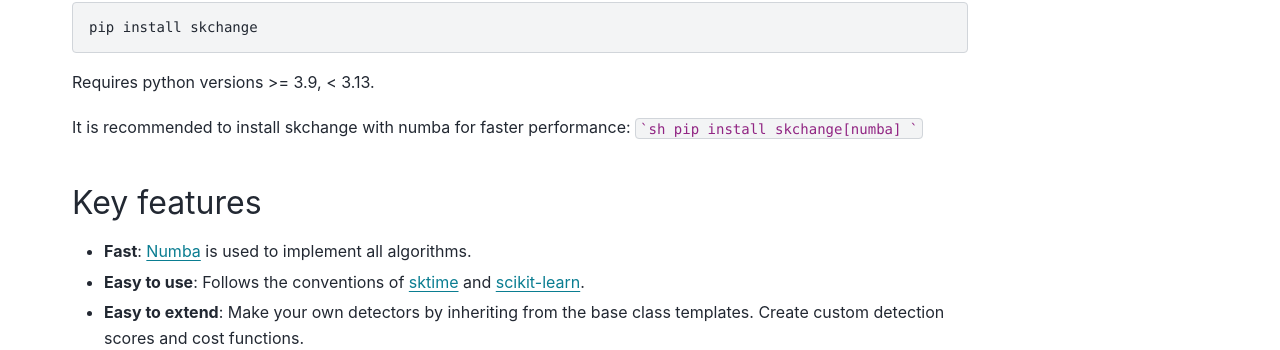
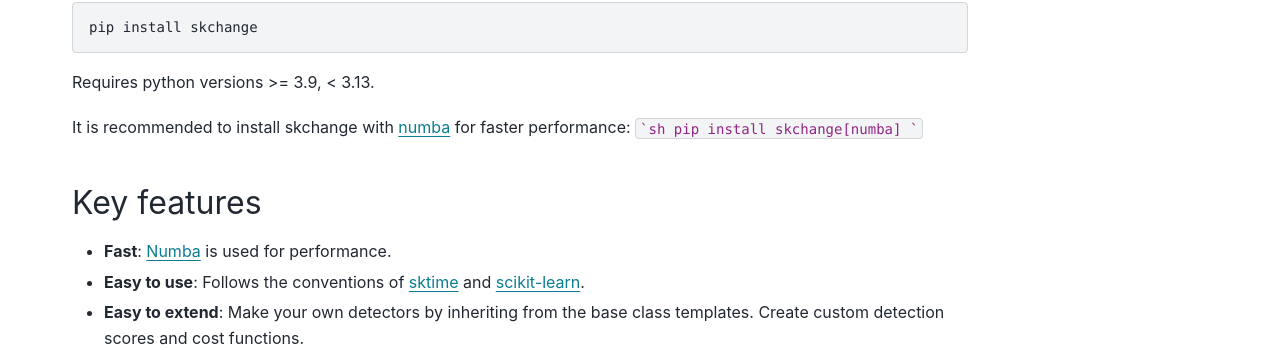
Before and after one commit to NorskRegnesentral/skchange, a Sphinx documentation site: the page built from docs/source/index.rst, in a window 1280 px wide and 900 px high. Shown: the part 360-710 px from the top of the window. Built offline with Sphinx 7.4.7 and the PyData theme 0.15.4, drawn with Linux system fonts in a browser that asks for light colours.

Commit message:
docs: update numba info

````diff
--- a/docs/source/index.rst
+++ b/docs/source/index.rst
@@ -18,7 +18,7 @@
 
 Requires python versions >= 3.9, < 3.13.
 
-It is recommended to install skchange with numba for faster performance:
+It is recommended to install skchange with `numba <https://numba.readthedocs.io>`_ for faster performance:
 ```sh
 pip install skchange[numba]
 ```
@@ -26,7 +26,7 @@
 Key features
 ------------
 
-- **Fast**: `Numba <https://numba.readthedocs.io>`_ is used to implement all algorithms.
+- **Fast**: `Numba <https://numba.readthedocs.io>`_ is used for performance.
 - **Easy to use**: Follows the conventions of `sktime <https://www.sktime.net>`_ and `scikit-learn <https://scikit-learn.org>`_.
 - **Easy to extend**: Make your own detectors by inheriting from the base class templates. Create custom detection scores and cost functions.
 - **Collective anomaly detection**: Detect intervals of anomalous behaviour in time series data.
````
